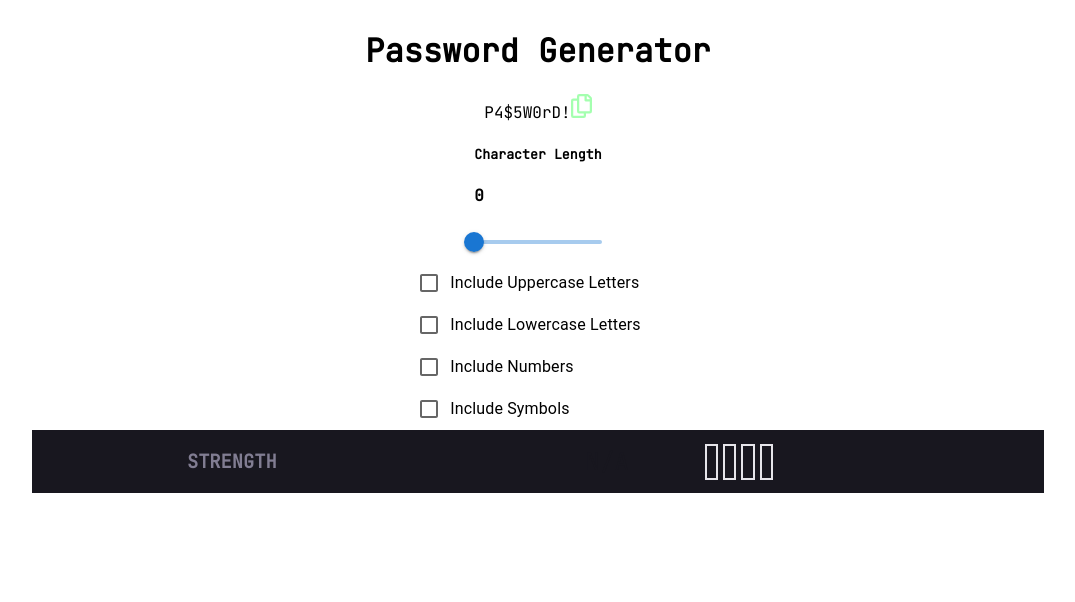
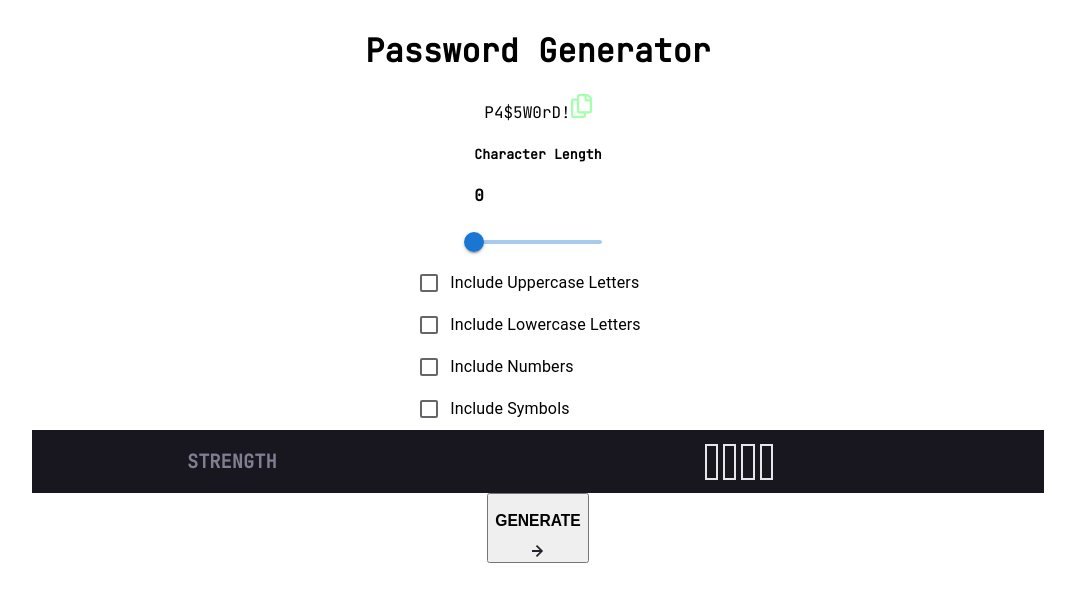
Before and after one commit to spomberg/password-generator, a React (Create React App) app: page / in a window 1280 px wide. Shown: the top 602 px of the page, without its empty margins (102-1177 px from the left). Built offline with nearby package versions, Linux system fonts and the light colour scheme.

Commit message:
Import and add GenerateButton component

```diff
--- a/src/App.js
+++ b/src/App.js
@@ -3,6 +3,7 @@ import TextField from './components/TextField/TextField';
 import Slider from './components/Slider/Slider';
 import Settings from './components/Settings/Settings';
 import StrengthMeter from './components/StrengthMeter/StrengthMeter';
+import GenerateButton from './components/GenerateButton/GenerateButton';
 
 function App() {
   return (
@@ -12,6 +13,7 @@ function App() {
       <Slider />
       <Settings />
       <StrengthMeter />
+      <GenerateButton />
     </div>
   );
 }
```
